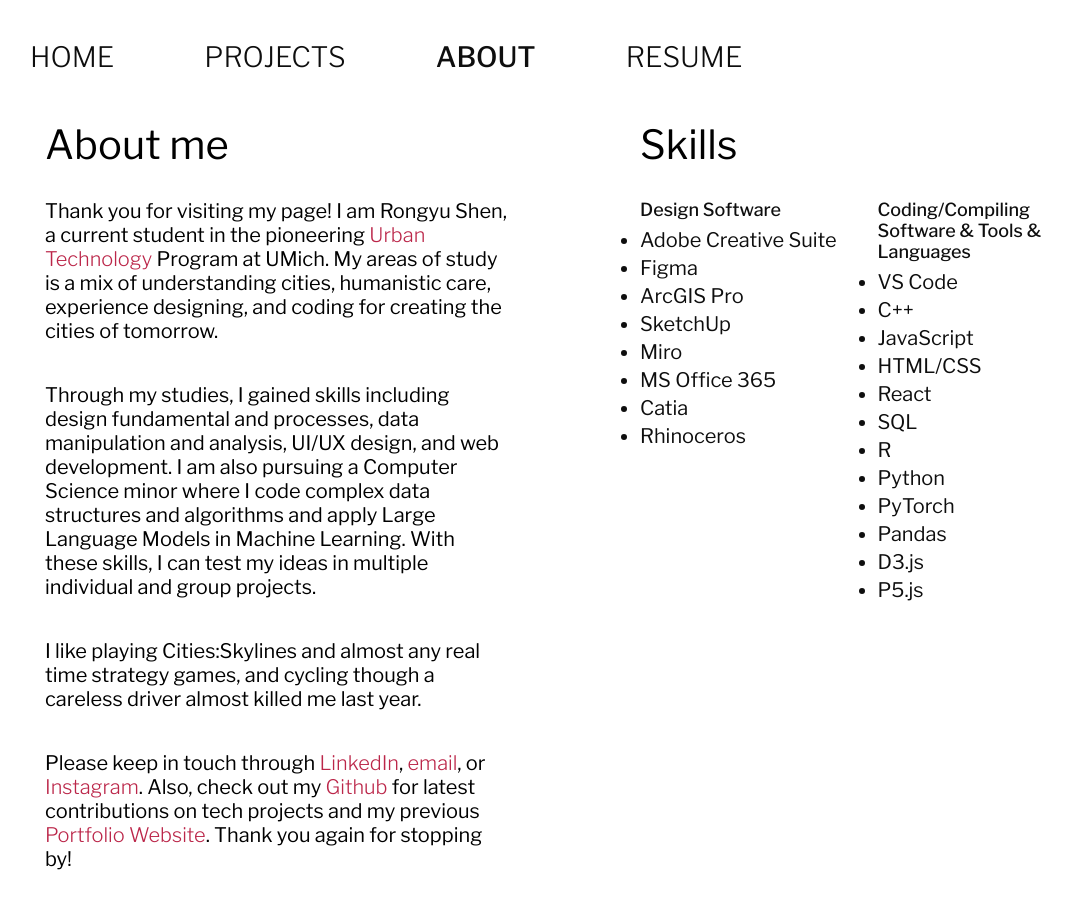
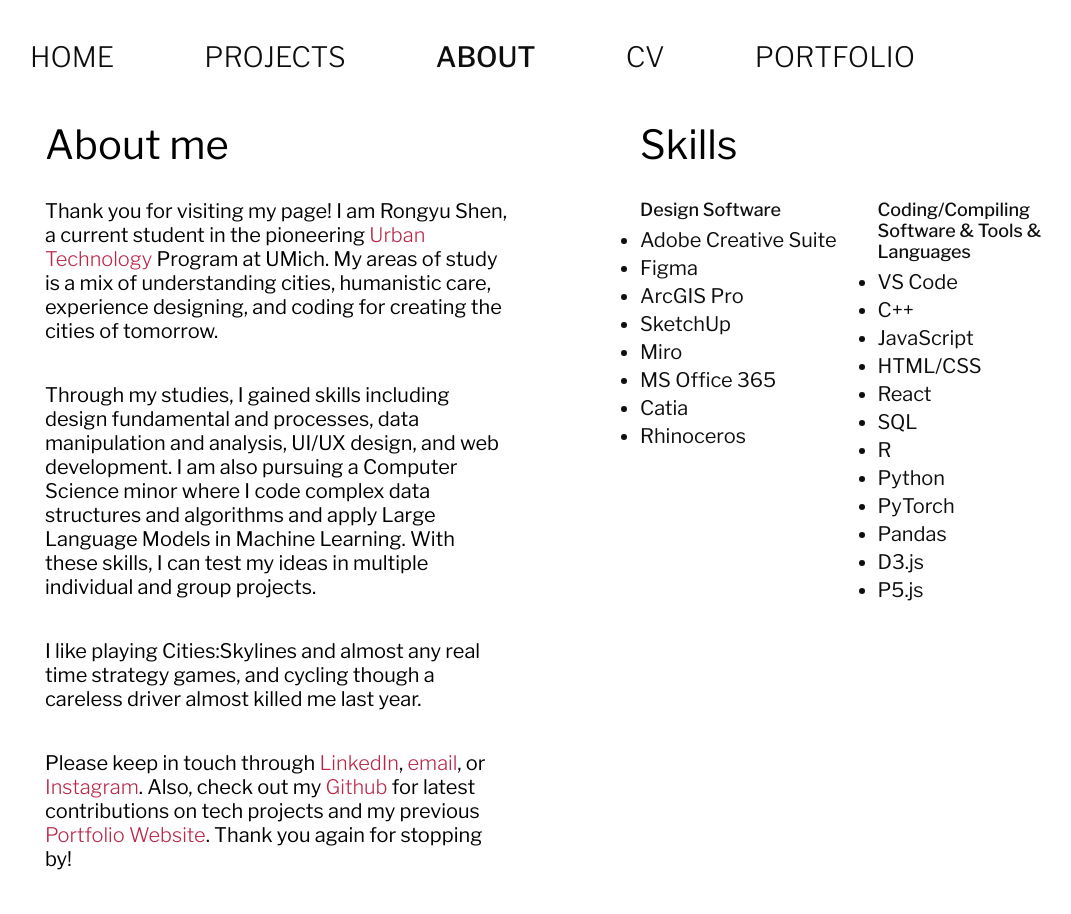
Before and after one commit to hardmoneysniper/my-portfolio-website, a plain HTML site: page about.html in a window 1280 px wide. Shown: the whole page, without its empty margins (25-1096 px from the left). Drawn offline with nearby package versions, Linux system fonts and the light colour scheme.

Commit message:
cv and portfolio link added

```diff
--- a/about.html
+++ b/about.html
@@ -15,7 +15,8 @@
                 <li><a class="hoverAnimation" href="index.html">Home</a></li>
                 <li><a class="hoverAnimation" href="projects.html">Projects</a></li>
                 <li><a class="hoverAnimation" href="about.html" style="font-weight: 500;">About</a></li>
-                <li><a class="hoverAnimation" href="https://drive.google.com/file/d/1nX5mGY-q166AyBNyX9kv7kVUX0ZFmfvc/view?usp=sharing">Resume</a></li>
+                <li><a class="hoverAnimation" href="https://drive.google.com/file/d/18148QExqdTG8SH_yBh63lANbMm12UwnP/view?usp=sharing">CV</a></li>
+                <li><a class="hoverAnimation" href="https://drive.google.com/file/d/1RuMzd0oeqMd5iTHmMuHWrvR4REzY45tw/view?usp=sharing">Portfolio</a></li>
             </ul>
         </nav>
     </header>
```
Also changed, not shown: index.html (+2 -1 lines), projects.html (+2 -1 lines), 1 other file.
